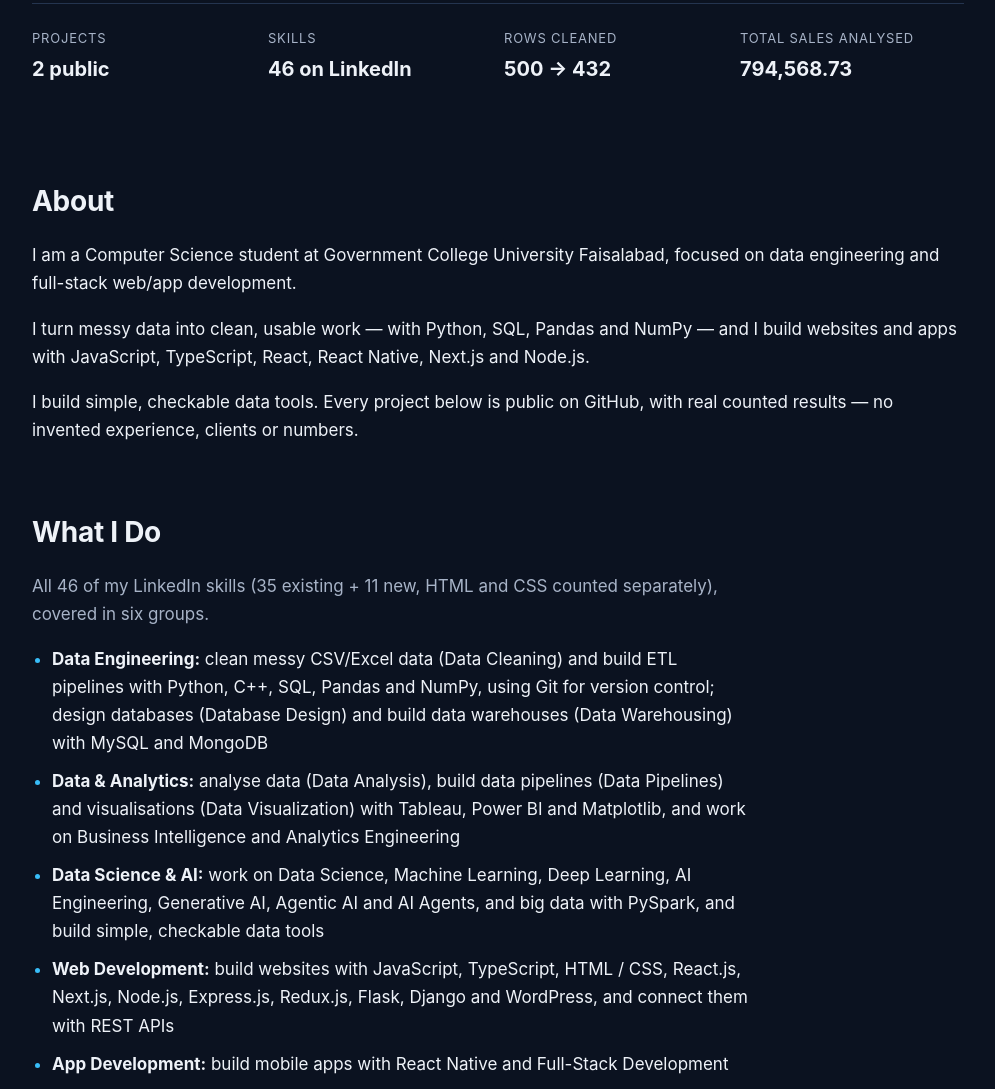
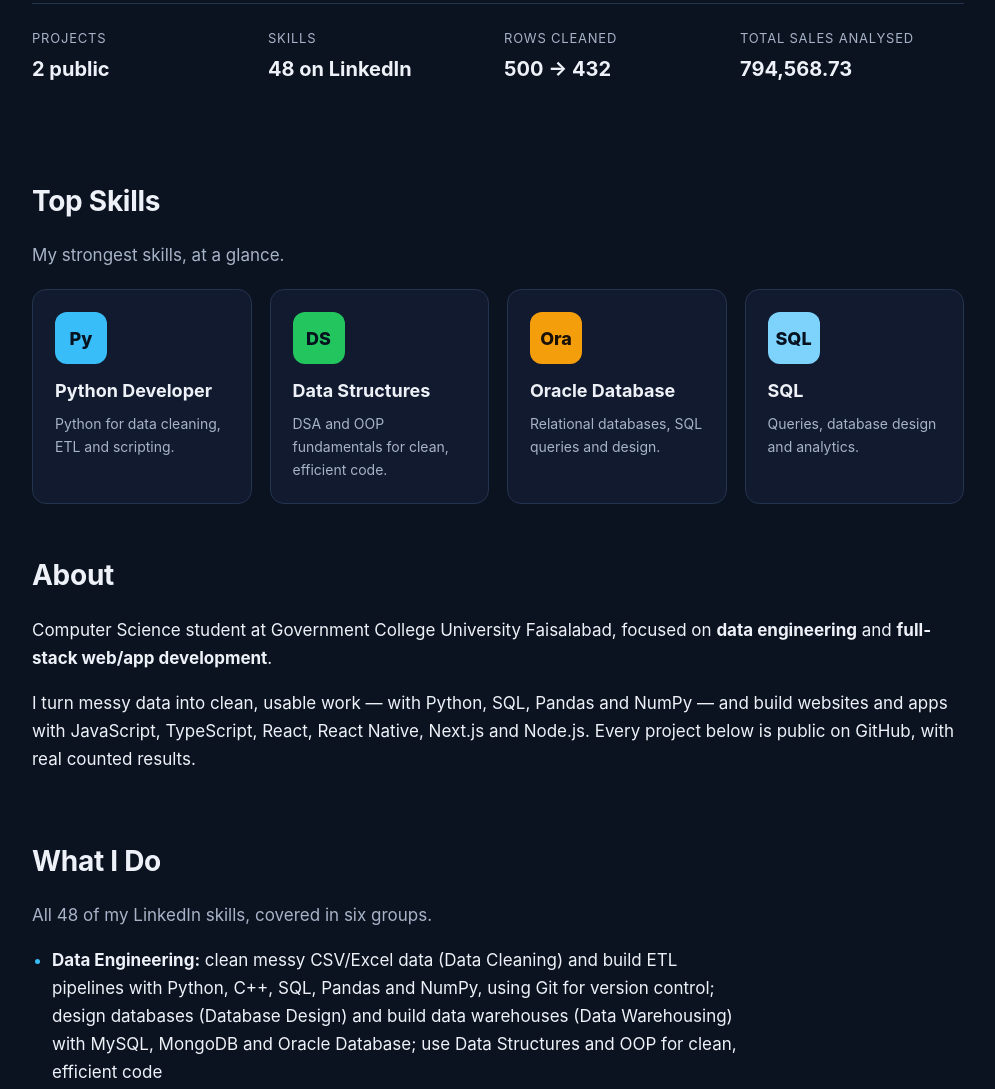
Before and after one commit to naveedahmad-cs/naveedahmad-cs.github.io, a plain HTML site: page index.html in a window 1280 px wide. Shown: the part 483-1572 px from the top of the page, without its empty margins (142-1137 px from the left). Drawn offline with Linux system fonts and the light colour scheme.

Commit message:
Update portfolio with Top Skills and 48 skills

```diff
--- a/index.html
+++ b/index.html
@@ -12,6 +12,7 @@
 <nav class="nav">
   <a class="nav-brand" href="#top">Naveed Ahmad</a>
   <div class="nav-links">
+    <a href="#top-skills">Top Skills</a>
     <a href="#about">About</a>
     <a href="#what-i-do">What I Do</a>
     <a href="#skills">Skills</a>
@@ -35,25 +36,51 @@
   </div>
   <dl class="stats">
     <div><dt>Projects</dt><dd>2 public</dd></div>
-    <div><dt>Skills</dt><dd>46 on LinkedIn</dd></div>
+    <div><dt>Skills</dt><dd>48 on LinkedIn</dd></div>
     <div><dt>Rows cleaned</dt><dd>500 &rarr; 432</dd></div>
     <div><dt>Total sales analysed</dt><dd>794,568.73</dd></div>
   </dl>
 </header>
 
 <main>
+<section id="top-skills">
+  <h2>Top Skills</h2>
+  <p class="section-intro">My strongest skills, at a glance.</p>
+  <div class="top-skills">
+    <article class="top-card">
+      <p class="top-logo top-logo-py" aria-hidden="true">Py</p>
+      <h3>Python Developer</h3>
+      <p>Python for data cleaning, ETL and scripting.</p>
+    </article>
+    <article class="top-card">
+      <p class="top-logo top-logo-ds" aria-hidden="true">DS</p>
+      <h3>Data Structures</h3>
+      <p>DSA and OOP fundamentals for clean, efficient code.</p>
+    </article>
+    <article class="top-card">
+      <p class="top-logo top-logo-ora" aria-hidden="true">Ora</p>
+      <h3>Oracle Database</h3>
+      <p>Relational databases, SQL queries and design.</p>
+    </article>
+    <article class="top-card">
+      <p class="top-logo top-logo-sql" aria-hidden="true">SQL</p>
+      <h3>SQL</h3>
+      <p>Queries, database design and analytics.</p>
+    </article>
+  </div>
+</section>
+
 <section id="about">
   <h2>About</h2>
-  <p>I am a Computer Science student at Government College University Faisalabad, focused on data engineering and full-stack web/app development.</p>
-  <p>I turn messy data into clean, usable work &mdash; with Python, SQL, Pandas and NumPy &mdash; and I build websites and apps with JavaScript, TypeScript, React, React Native, Next.js and Node.js.</p>
-  <p>I build simple, checkable data tools. Every project below is public on GitHub, with real counted results &mdash; no invented experience, clients or numbers.</p>
+  <p>Computer Science student at Government College University Faisalabad, focused on <strong>data engineering</strong> and <strong>full-stack web/app development</strong>.</p>
+  <p>I turn messy data into clean, usable work &mdash; with Python, SQL, Pandas and NumPy &mdash; and build websites and apps with JavaScript, TypeScript, React, React Native, Next.js and Node.js. Every project below is public on GitHub, with real counted results.</p>
 </section>
 
 <section id="what-i-do">
   <h2>What I Do</h2>
-  <p class="section-intro">All 46 of my LinkedIn skills (35 existing + 11 new, HTML and CSS counted separately), covered in six groups.</p>
+  <p class="section-intro">All 48 of my LinkedIn skills, covered in six groups.</p>
   <ul class="what-i-do">
-    <li><strong>Data Engineering:</strong> clean messy CSV/Excel data (Data Cleaning) and build ETL pipelines with Python, C++, SQL, Pandas and NumPy, using Git for version control; design databases (Database Design) and build data warehouses (Data Warehousing) with MySQL and MongoDB</li>
+    <li><strong>Data Engineering:</strong> clean messy CSV/Excel data (Data Cleaning) and build ETL pipelines with Python, C++, SQL, Pandas and NumPy, using Git for version control; design databases (Database Design) and build data warehouses (Data Warehousing) with MySQL, MongoDB and Oracle Database; use Data Structures and OOP for clean, efficient code</li>
     <li><strong>Data &amp; Analytics:</strong> analyse data (Data Analysis), build data pipelines (Data Pipelines) and visualisations (Data Visualization) with Tableau, Power BI and Matplotlib, and work on Business Intelligence and Analytics Engineering</li>
     <li><strong>Data Science &amp; AI:</strong> work on Data Science, Machine Learning, Deep Learning, AI Engineering, Generative AI, Agentic AI and AI Agents, and big data with PySpark, and build simple, checkable data tools</li>
     <li><strong>Web Development:</strong> build websites with JavaScript, TypeScript, HTML / CSS, React.js, Next.js, Node.js, Express.js, Redux.js, Flask, Django and WordPress, and connect them with REST APIs</li>
@@ -64,14 +91,15 @@
 
 <section id="skills">
   <h2>Skills</h2>
-  <p class="section-intro">46 skills on LinkedIn, grouped into seven professional categories &mdash; Data first, then Web &amp; App. Databricks and Apache Spark are in Currently Learning, not in my core skills.</p>
+  <p class="section-intro">48 skills on LinkedIn, grouped into seven professional categories &mdash; Data first, then Web &amp; App. Databricks and Apache Spark are in Currently Learning, not in my core skills.</p>
   <div class="skill-grid">
     <article class="skill-card">
       <h3>Programming Languages</h3>
       <p class="card-note">Core languages</p>
       <ul class="skill-list">
         <li><strong>C++</strong> <span>DSA &middot; OOP</span></li>
-        <li><strong>Python</strong> <span>scripting &middot; data</span></li>
+        <li><strong>Python Developer</strong> <span>scripting &middot; data</span></li>
+        <li><strong>Data Structures</strong> <span>DSA &middot; OOP</span></li>
         <li><strong>JavaScript</strong> <span>ES6+</span></li>
         <li><strong>TypeScript</strong></li>
         <li><strong>SQL</strong> <span>queries &middot; design</span></li>
@@ -89,6 +117,7 @@
         <li><strong>Database Design</strong> <span>schema &middot; ERD</span></li>
         <li><strong>MySQL</strong> <span>relational</span></li>
         <li><strong>MongoDB</strong> <span>NoSQL</span></li>
+        <li><strong>Oracle Database</strong> <span>relational</span></li>
       </ul>
     </article>
     <article class="skill-card">
--- a/style.css
+++ b/style.css
@@ -77,6 +77,25 @@ h3 { font-size: 19px; margin: 0 0 6px; }
 .section-intro { color: var(--muted); max-width: 720px; }
 .card-note { color: var(--muted); font-size: 14px; margin: 0 0 14px; }
 
+/* Top Skills */
+.top-skills {
+  display: grid; grid-template-columns: repeat(4, 1fr); gap: 18px; margin-top: 20px;
+}
+.top-card {
+  background: var(--panel); border: 1px solid var(--border);
+  border-radius: var(--radius); padding: 22px;
+}
+.top-card h3 { margin: 12px 0 6px; font-size: 18px; }
+.top-card p:last-child { color: var(--muted); font-size: 14px; margin: 0; }
+.top-logo {
+  display: flex; align-items: center; justify-content: center;
+  width: 52px; height: 52px; border-radius: 12px; margin: 0;
+  font-weight: 800; font-size: 18px; color: #06121f; background: var(--accent);
+}
+.top-logo-ds { background: #22c55e; color: #06121f; }
+.top-logo-ora { background: #f59e0b; color: #1a1206; }
+.top-logo-sql { background: #7dd3fc; color: #06121f; }
+
 /* What I do + Journey */
 .what-i-do, .journey { padding-left: 20px; margin: 16px 0 0; max-width: 720px; }
 .what-i-do li, .journey li { margin-bottom: 10px; }
@@ -147,6 +166,7 @@ footer {
   .hero { padding: 48px 20px 32px; }
   .stats { grid-template-columns: 1fr 1fr; }
   .skill-grid, .project-grid { grid-template-columns: 1fr; }
+  .top-skills { grid-template-columns: 1fr 1fr; }
   .nav { padding: 12px 16px; }
   .nav-links { gap: 12px; }
   main { padding: 0 20px; }
```
